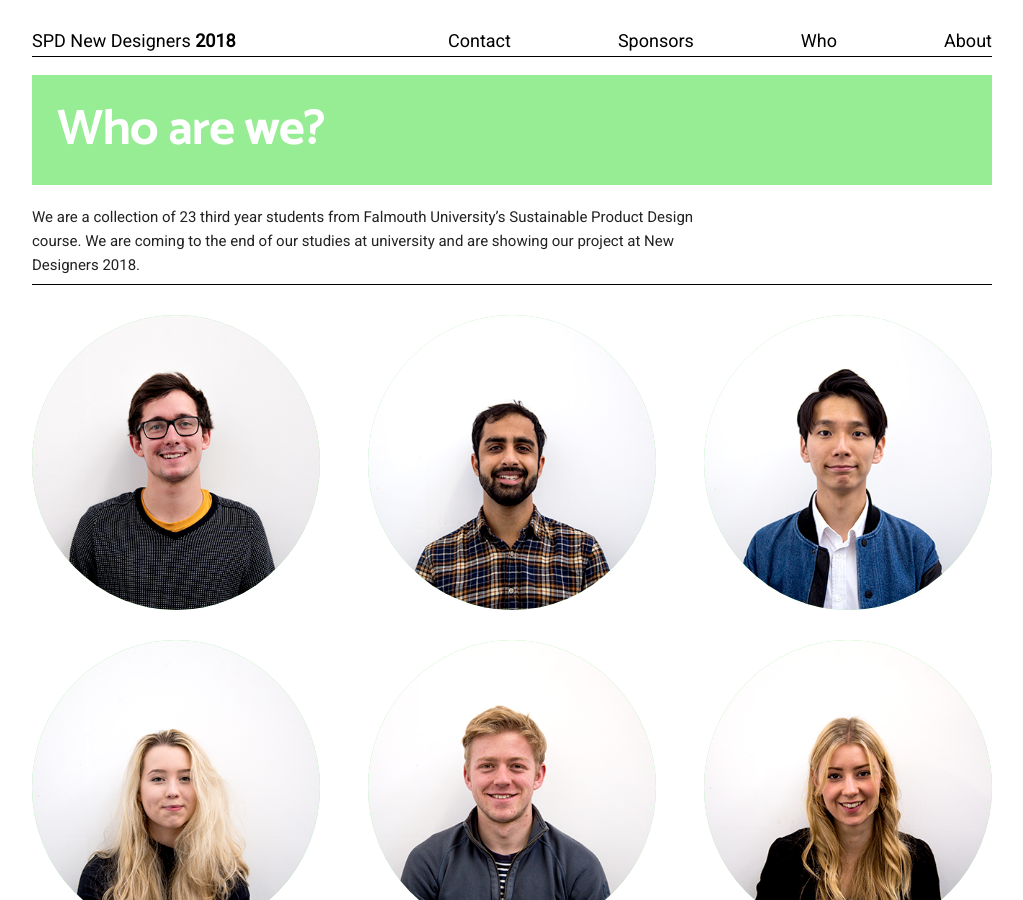
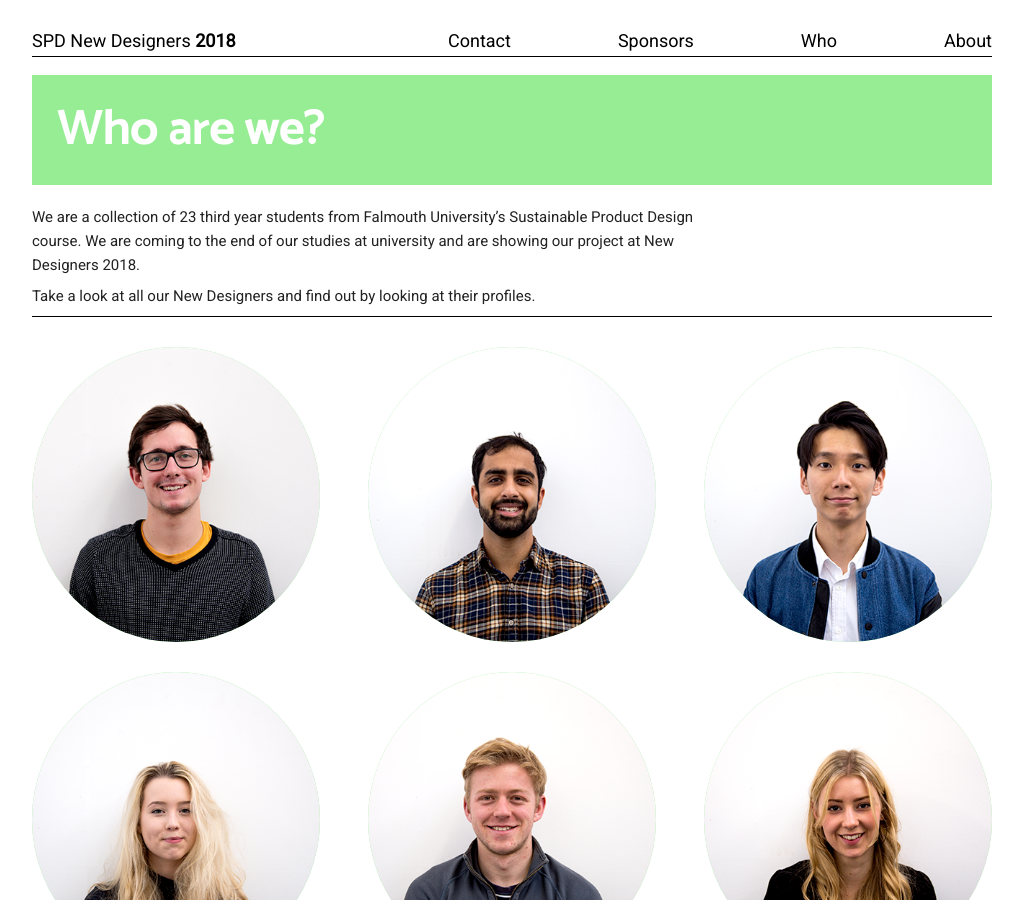
Before and after one commit to Elunn/greensnoteasy, a Jekyll site: the page built from who.html, in a window 1280 px wide and 900 px high. Shown: the whole window, without its empty margins (128-1151 px from the left). Built offline with Jekyll 4.4.1, drawn with Linux system fonts in a browser that asks for light colours; nearby versions of some CDN libraries; Markdown is read by kramdown in place of the engine named in the settings.

Commit message:
making profiles live

```diff
--- a/who.html
+++ b/who.html
@@ -13,7 +13,7 @@
                 <div class="row">
                     <div class="nine columns">
                         <p>We are a collection of 23 third year students from Falmouth University’s Sustainable Product Design course. We are coming to the end of our studies at university and are showing our project at New Designers 2018.</p>
-<!--                        <p>Take a look at all our New Designers and find out by looking at their profiles.</p>-->
+                        <p>Take a look at all our New Designers and find out by looking at their profiles.</p>
                     </div>
                 </div>
                 <div class="row">
@@ -25,111 +25,111 @@
                     <div class="twelve columns">
                         <div class="profiles">
                             <div class="profile">
-<!--                                <a href="{{site.baseurl}}/profiles/arthur.html">-->
+                                <a href="{{site.baseurl}}/profiles/arthur.html">
                                     <img src="{{site.baseurl}}images/profiles/arthur.png"><h1>Arthur</h1>
-<!--                                </a>-->
+                                </a>
                             </div>
 
                             <div class="profile">
-<!--                                <a href="{{site.baseurl}}/profiles/ashu.html">-->
+                                <a href="{{site.baseurl}}/profiles/ashu.html">
                                     <img src="{{site.baseurl}}images/profiles/ash.png" alt="profile picture" title="Ashu"><h1>Ashu</h1>
-<!--                                </a>-->
+                                </a>
                             </div>
 
                             <div class="profile">
-<!--                                <a href="{{site.baseurl}}/profiles/benny.html">-->
+                                <a href="{{site.baseurl}}/profiles/benny.html">
                                     <img src="{{site.baseurl}}images/profiles/benny.png" alt="profile picture" title="Benny"><h1>Benny</h1>
-<!--                                </a>-->
+                                </a>
                             </div>
 
                             <div class="profile">
-<!--                                <a href="{{site.baseurl}}profiles/cassie.html">-->
+                                <a href="{{site.baseurl}}profiles/cassie.html">
                                     <img src="{{site.baseurl}}images/profiles/cassie.png" alt="profile picture" title="Cassie"><h1>Cassie</h1>
-<!--                                </a>-->
+                                </a>
                             </div>
 
                             <div class="profile">
-<!--                                <a href="{{site.baseurl}}/profiles/charles.html">-->
+                                <a href="{{site.baseurl}}/profiles/charles.html">
                                 <img src="{{site.baseurl}}images/profiles/charlie.png" alt="profile picture" title="Charles"><h1>Charles</h1>
-<!--                                </a>-->
+                                </a>
                             </div>
 
                             <div class="profile">
-<!--                                <a href="{{site.baseurl}}/profiles/chloe.html">-->
+                                <a href="{{site.baseurl}}/profiles/chloe.html">
                                     <img src="{{site.baseurl}}images/profiles/chloe.png" alt="profile picture" title="Chlöe"><h1>Chlöe</h1>
-<!--                                </a>-->
+                                </a>
                             </div>
 
                             <div class="profile">
-<!--                                <a href="{{site.baseurl}}/profiles/connie.html">-->
+                                <a href="{{site.baseurl}}/profiles/connie.html">
                                     <img src="{{site.baseurl}}images/profiles/connie.png" alt="profile picture" title="Connie"><h1>Connie</h1>
-<!--                                </a>-->
+                                </a>
                             </div>
 
                             <div class="profile">
-<!--                                <a href="{{site.baseurl}}/profiles/dan.html">-->
+                                <a href="{{site.baseurl}}/profiles/dan.html">
                                     <img src="{{site.baseurl}}images/profiles/dan.png" alt="profile picture" title="Daniel"><h1>Daniel</h1>
-<!--                                </a>-->
+                                </a>
                             </div>
 
                             <div class="profile">
-<!--                                <a href="{{site.baseurl}}/profiles/drew.html">-->
+                                <a href="{{site.baseurl}}/profiles/drew.html">
                                     <img src="{{site.baseurl}}images/profiles/drew.png" alt="profile picture" title="Drew"><h1>Drew</h1>
-<!--                                </a>-->
+                                </a>
                             </div>
 
                             <div class="profile">
-<!--                                <a href="{{site.baseurl}}/profiles/elliot.html">-->
+                                <a href="{{site.baseurl}}/profiles/elliot.html">
                                     <img src="{{site.baseurl}}images/profiles/elliot.png" alt="profile picture" title="Elliot"><h1>Elliot</h1>
-<!--                                </a>-->
+                                </a>
                             </div>
 
                             <div class="profile">
-<!--                                <a href="{{site.baseurl}}/profiles/fran.html">-->
+                                <a href="{{site.baseurl}}/profiles/fran.html">
                                     <img src="{{site.baseurl}}images/profiles/fran.png" alt="profile picture" title="Francesco"><h1>Francesco</h1>
-<!--                                </a>-->
+                                </a>
                             </div>
 
                             <div class="profile">
-<!--                                <a href="{{site.baseurl}}/profiles/jayden.html">-->
+                                <a href="{{site.baseurl}}/profiles/jayden.html">
                                 <img src="{{site.baseurl}}images/profiles/jayden.png" alt="profile picture" title="Jayden"><h1>Jayden</h1>
-<!--                                </a>-->
+                                </a>
                             </div>
 
                             <div class="profile">
-<!--                                <a href="{{site.baseurl}}/profiles/jeanet.html">-->
+                                <a href="{{site.baseurl}}/profiles/jeanet.html">
                                     <img src="{{site.baseurl}}images/profiles/jeanet.png" alt="profile picture" title="Jeanet"><h1>Jeanet</h1>
-<!--                                </a>-->
+                                </a>
                             </div>
 
                             <div class="profile">
-<!--                                <a href="{{site.baseurl}}/profiles/john.html" >-->
+                                <a href="{{site.baseurl}}/profiles/john.html" >
                                     <img src="images/profiles/john.png" alt="profile picture" title="John"><h1>John</h1>
-<!--                                </a>-->
+                                </a>
                             </div>
 
                             <div class="profile">
-<!--                                <a href="{{site.baseurl}}/profiles/luke.html">-->
+                                <a href="{{site.baseurl}}/profiles/luke.html">
                                     <img src="{{site.baseurl}}images/profiles/luke.png" alt="profile picture" title="Luke"><h1>Luke</h1>
-<!--                                </a>-->
+                                </a>
                             </div>
 
                             <div class="profile">
-<!--                                <a href="{{site.baseurl}}/profiles/nathaniel.html">-->
+                                <a href="{{site.baseurl}}/profiles/nathaniel.html">
                                     <img src="{{site.baseurl}}images/profiles/nathaniel.png" alt="profile picture" title="Nathaniel"><h1>Nathaniel</h1>
-<!--                                </a>-->
+                                </a>
                             </div>
 
                             <div class="profile">
-<!--                                <a href="{{site.baseurl}}/profiles/ollio.html">-->
+                                <a href="{{site.baseurl}}/profiles/ollio.html">
                                     <img src="{{site.baseurl}}images/profiles/ollie.png" alt="profile picture" title="Ollie"><h1>Ollie</h1>
-<!--                                </a>-->
+                                </a>
                             </div>
 
                             <div class="profile">
-<!--                                <a href="{{site.baseurl}}/profiles/saxson.html">-->
+                                <a href="{{site.baseurl}}/profiles/saxson.html">
                                     <img src="{{site.baseurl}}images/profiles/saxson.png" alt="profile picture" title="Saxson"><h1>Saxon</h1>
-<!--                                </a>-->
+                                </a>
                             </div>
 
                             <div class="profile">
@@ -139,30 +139,30 @@
                             </div>
 
                             <div class="profile">
-<!--                                <a href="{{site.baseurl}}/profiles/stefan.html">-->
+                                <a href="{{site.baseurl}}/profiles/stefan.html">
                                     <img src="{{site.baseurl}}images/profiles/stefan.png" alt="profile picture" title="Stefan"><h1>Stefan</h1>
-<!--                                </a>-->
+                                </a>
                             </div>
 
                             <div class="profile">
-<!--                                <a href="{{site.baseurl}}/profiles/stu.html">-->
+                                <a href="{{site.baseurl}}/profiles/stu.html">
                                     <img src="{{site.baseurl}}images/profiles/stu.png" alt="profile picture" title="stuart"><h1>Stuart</h1>
-<!--                                </a>-->
+                                </a>
                             </div>
 
                             <div class="profile">
-<!--                                <a href="{{site.baseurl}}/profiles/wiktoria.html">-->
+                                <a href="{{site.baseurl}}/profiles/wiktoria.html">
                                 <img src="{{site.baseurl}}images/profiles/wiktoria.png" alt="profile picture" title="Wiktoria"><h1>Wiktoria</h1>
-<!--                                </a>-->
+                                </a>
                             </div>
 
                             <div class="profile">
-<!--                                <a href="{{site.baseurl}}/profiles/yasmin.html">-->
+                                <a href="{{site.baseurl}}/profiles/yasmin.html">
                                     <img src="{{site.baseurl}}images/profiles/yasmin.png" alt="profile picture" title="Yasmin"><h1>Yasmin</h1>
-<!--                                </a>-->
+                                </a>
                             </div>
 
-                            <div class="profile" id="padding"><img src="{{site.baseurl}}images/profiles/yasmin.png"></div>
+                            <div class="profile" id="padding"><img src="{{site.baseurl}}/images/profiles/yasmin.png"></div>
                         </div>
                     </div>
                 </div>
```
Lines whose indentation alone changed are shown as unchanged.
